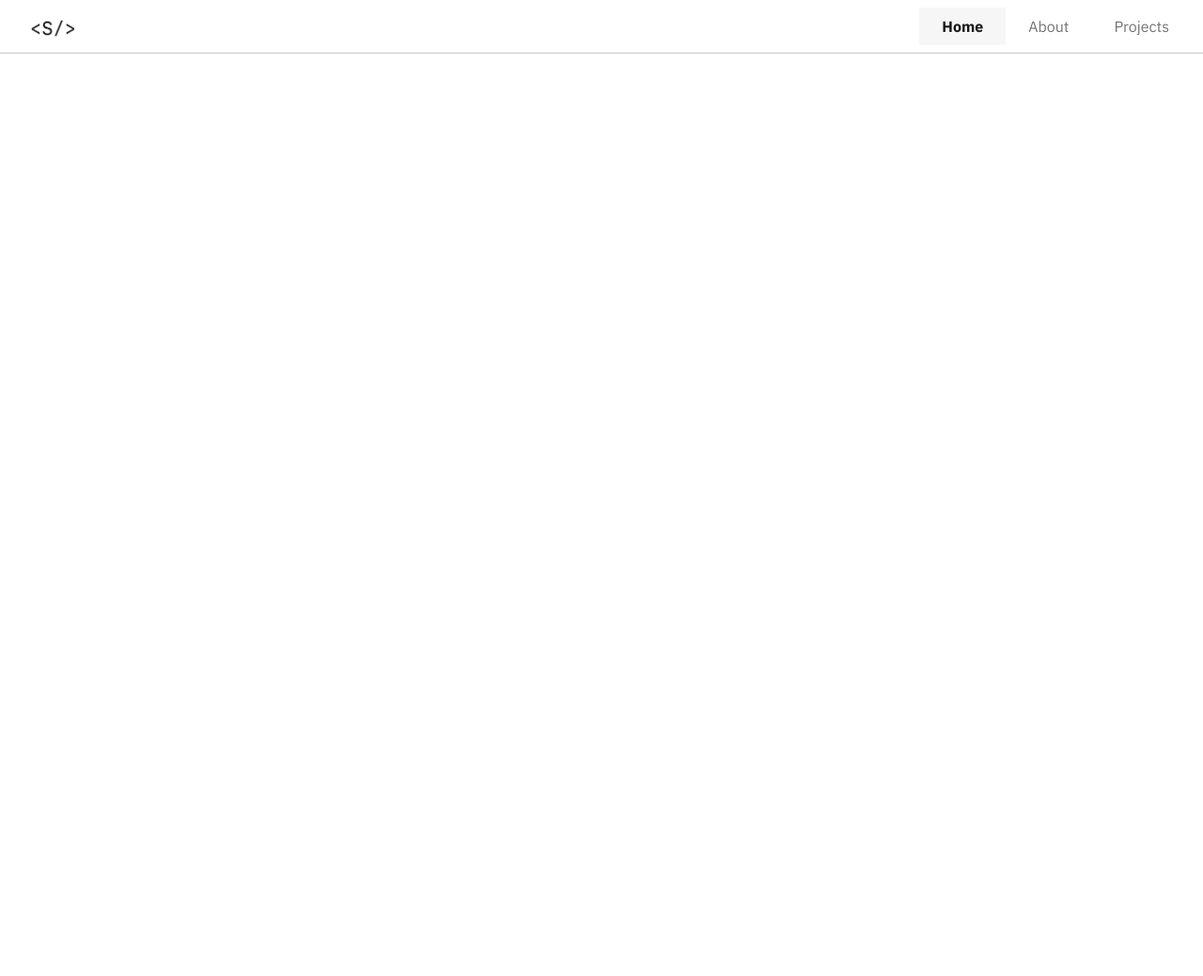
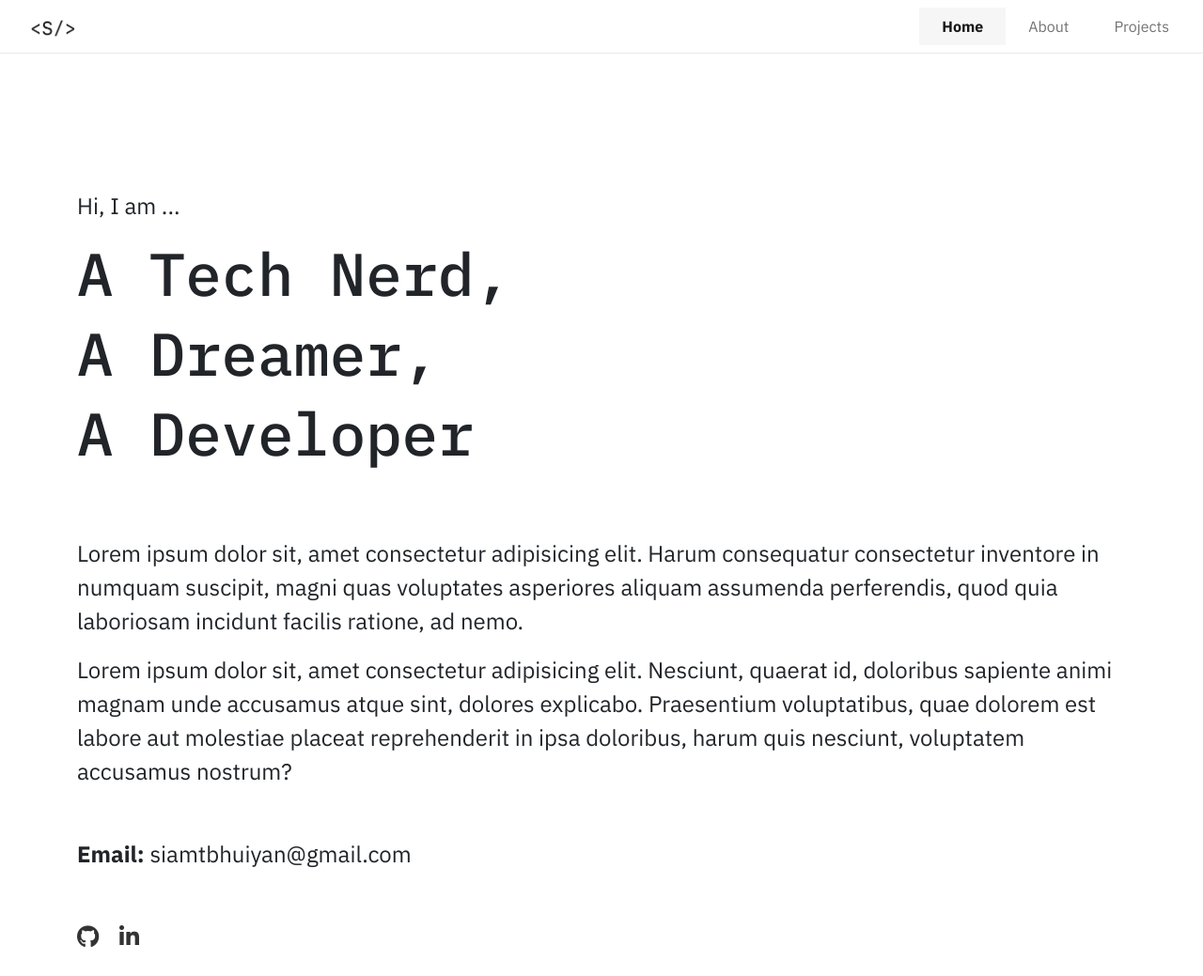
Before and after one commit to siamtbhuiyan/portfolioV1, a plain HTML site: page index.html in a window 1280 px wide. Shown: the whole page at 94% size. Before the commit the page ends 800 px from the top, so only its background shows below. Drawn offline with nearby package versions, Linux system fonts and the light colour scheme.

Commit message:
Home Page Complete

```diff
--- a/css/style.css
+++ b/css/style.css
@@ -21,8 +21,8 @@ a {
     text-decoration: none;
 }
 
-hr {
-    margin: 0;
+a:hover {
+    color: #333;
 }
 
 /* Utility Classes */
@@ -31,7 +31,36 @@ hr {
     height: 24px;
 }
 
+.home-section {
+    margin: 0 auto;
+    font-size: 24px;
+}
+
+.home-heading {
+    padding-top: 144px;
+}
+
+.home-h1 {
+    font-size: 64px;
+}
+
+.home-text {
+    padding: 64px 0 36px 0;
+}
+
+.contact-link {
+    padding-right: 16px;
+}
+
+.home-contact {
+    padding-bottom: 24px;
+}
+
 /* Bootstrap Classes Utility Overriding */
+
+.navbar {
+    border-bottom: 1px solid #eaeaea;
+}
 
 .active {
     font-weight: bold;
@@ -42,8 +71,16 @@ hr {
     padding: 8px 24px !important;
 }
 
+.navbar-toggler {
+    border: none;
+}
+
+.nav-link:hover,
+.navbar-toggler:hover {
+    background-color: #f6f6f6;
+}
+
 .navbar-toggler:focus {
     outline: none;
     box-shadow: none;
-
 }
--- a/index.html
+++ b/index.html
@@ -11,6 +11,10 @@
     <link rel="preconnect" href="https://fonts.googleapis.com">
     <link rel="preconnect" href="https://fonts.gstatic.com" crossorigin>
     <link href="https://fonts.googleapis.com/css2?family=IBM+Plex+Mono:wght@400;500;600;700&family=IBM+Plex+Sans:wght@400;500;600;700&display=swap" rel="stylesheet">
+
+    <!-- Font Awesome CDN -->
+    <link rel="stylesheet" href="https://cdnjs.cloudflare.com/ajax/libs/font-awesome/6.3.0/css/all.min.css" integrity="sha512-SzlrxWUlpfuzQ+pcUCosxcglQRNAq/DZjVsC0lE40xsADsfeQoEypE+enwcOiGjk/bSuGGKHEyjSoQ1zVisanQ==" crossorigin="anonymous" referrerpolicy="no-referrer" />
+
     <!-- Link Stylesheet -->
     <link rel="stylesheet" href="css/style.css">
     <title>Siam T. Bhuiyan</title>
@@ -37,7 +41,30 @@
           </div>
         </div>
     </nav>
-    <hr>
+    <div class="container d-flex w-100">
+        <div class="home-section">
+            <div class="home-heading">
+                <p>Hi, I am ...</p>
+                <h1 class="home-h1">A Tech Nerd,</h1>
+                <h1 class="home-h1">A Dreamer,</h1>
+                <h1 class="home-h1">A Developer</h1>
+            </div>
+            <div class="home-text">
+                <p>Lorem ipsum dolor sit, amet consectetur adipisicing elit. Harum consequatur consectetur inventore in numquam suscipit, magni quas voluptates asperiores aliquam assumenda perferendis, quod quia laboriosam incidunt facilis ratione, ad nemo.</p>
+                <p>Lorem ipsum dolor sit, amet consectetur adipisicing elit. Nesciunt, quaerat id, doloribus sapiente animi magnam unde accusamus atque sint, dolores explicabo. Praesentium voluptatibus, quae dolorem est labore aut molestiae placeat reprehenderit in ipsa doloribus, harum quis nesciunt, voluptatem accusamus nostrum?</p>
+                <br>
+                <p><span class="fw-bold">Email: </span>siamtbhuiyan@gmail.com</p>
+            </div>
+            <div class="home-contact">
+                <a href="https://github.com/siamtbhuiyan" class="contact-link">
+                    <i class="fa-brands fa-github"></i>
+                </a>
+                <a href="https://www.linkedin.com/in/siamtbhuiyan/" class="contact-link">
+                    <i class="fa-brands fa-linkedin-in"></i>
+                </a>
+            </div>
+        </div>
+    </div>
     <!-- Bootstrap JS CDN -->
     <script src="https://cdn.jsdelivr.net/npm/bootstrap@5.0.2/dist/js/bootstrap.bundle.min.js" integrity="sha384-MrcW6ZMFYlzcLA8Nl+NtUVF0sA7MsXsP1UyJoMp4YLEuNSfAP+JcXn/tWtIaxVXM" crossorigin="anonymous"></script>
 
```
